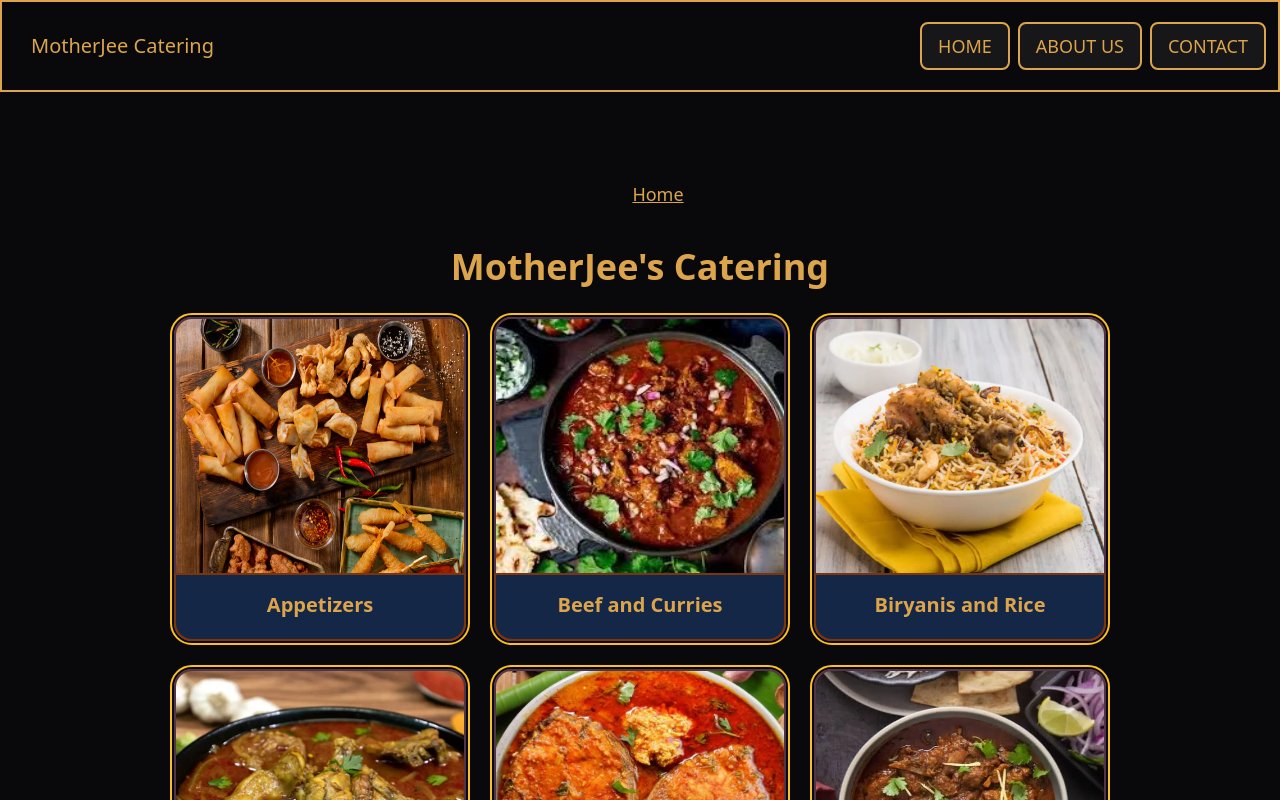
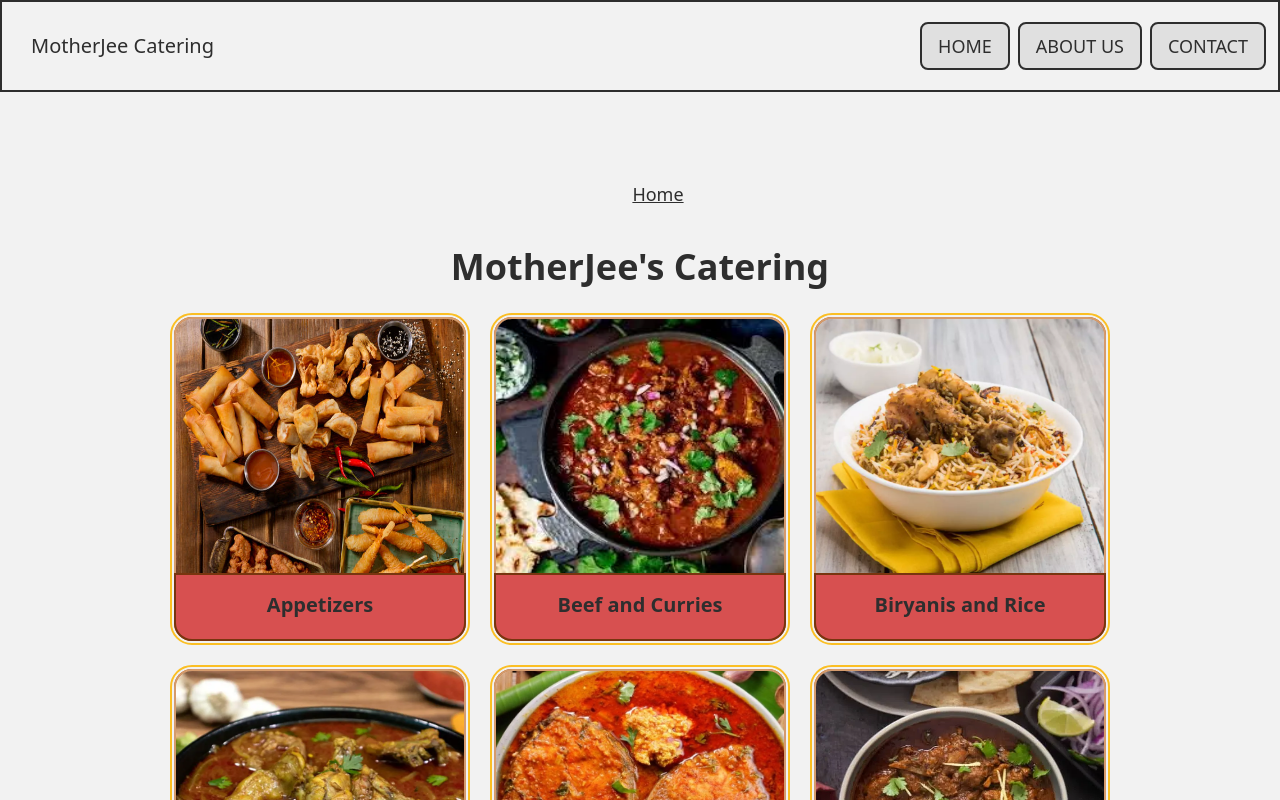
Before and after one commit to ebrahim95/motherjee_catering, a React (Vite) app: page /#/ in a window 1280 px wide. Shown: the top 800 px of the page. Built offline with nearby package versions, Linux system fonts and the light colour scheme.

Commit message:
style: changed theme

```diff
--- a/tailwind.config.js
+++ b/tailwind.config.js
@@ -12,7 +12,7 @@ export default {
     require('@tailwindcss/typography'),
   ],
   daisyui: {
-    themes: ['luxury']
+    themes: ['autumn']
   }
 
 }
```
